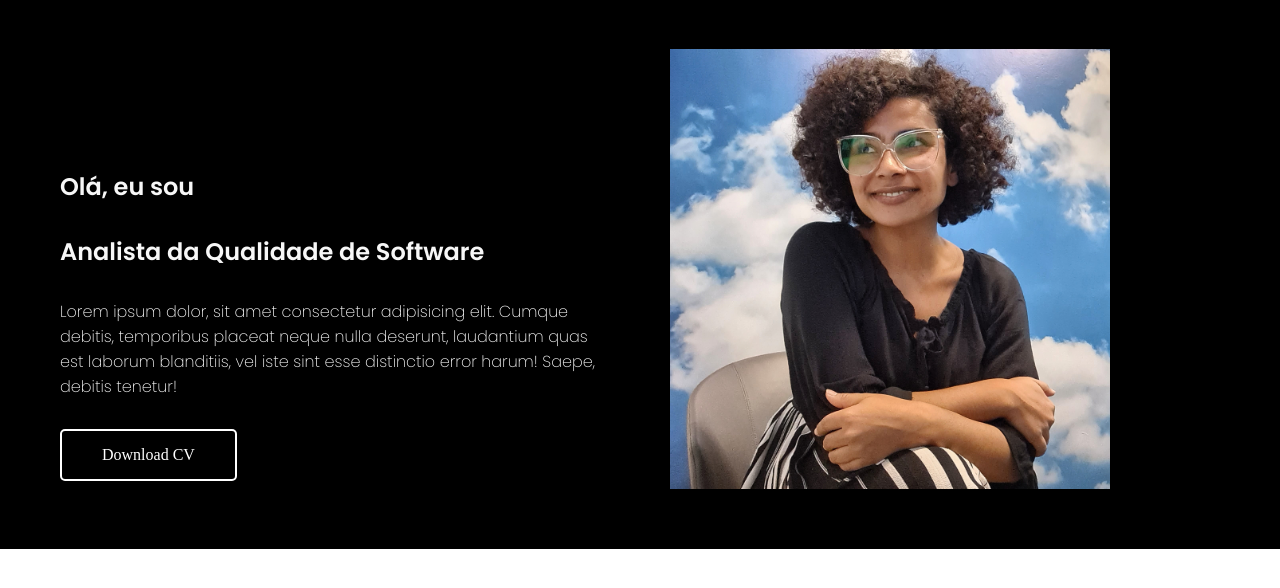
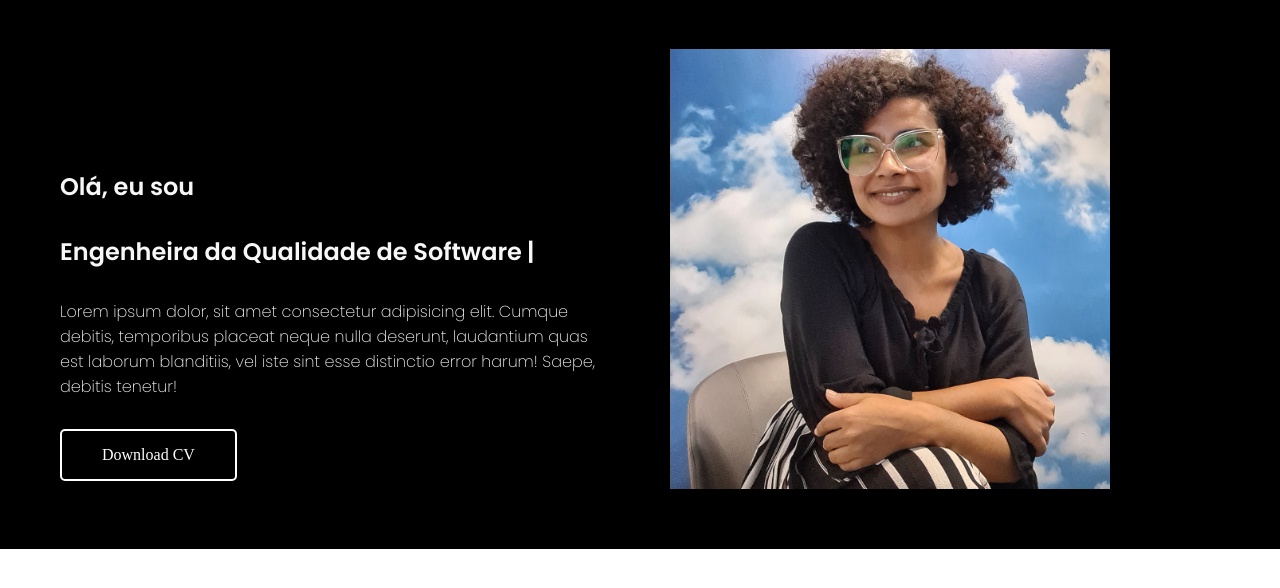
Before and after one commit to deborahleitedias/portfolio, a plain HTML site: page index.html in a window 1280 px wide. Shown: the part 78-666 px from the top of the page. Drawn offline with Linux system fonts and the light colour scheme.

Commit message:
add typing efect

```diff
--- a/assets/script.js
+++ b/assets/script.js
@@ -0,0 +1,12 @@
+function titleOn(element) {
+    const textArray = element.innerHTML.split('');
+    element.innerHTML = '';
+    textArray.forEach((letter, i) => {
+        setTimeout(()=> {
+            element.innerHTML += letter;
+        }, 75 * i);
+    });
+}
+
+const title = document.querySelector('.typing');
+titleOn(title);
--- a/assets/style.css
+++ b/assets/style.css
@@ -46,6 +46,7 @@ header .primary-navgation li a {
 }
 /* ===== Hero Section ===== */
 .hero {
+    animation: initializer .7s forwards;
     background-color: #000;
     display: grid;
     grid-template-columns: 1fr 1fr;
@@ -86,6 +87,35 @@ header .primary-navgation li a {
     max-width: 80%;
 
 }
+
+.typing::after {
+    content: '|';
+    margin-left: 5px;
+    opacity: 1;
+    animation: blink .5s infinite;
+}
+
+@keyframes blink {
+    from {
+        opacity: 1;
+    }
+
+    to {
+        opacity: 0;
+    }
+}
+
+@keyframes initializer {
+    from {
+        opacity: 0;
+        transform: translate3d(0, -60px, 0);
+    }
+
+    to {
+        opacity: 1;
+        transform: translate3d(0, 0, 0);
+    }
+}
 /* ===== About ===== */
 
 /* ===== Skills ===== */
--- a/index.html
+++ b/index.html
@@ -26,7 +26,7 @@
     <section aria-label="Seção download currículo" class="hero">
         <div class="hero-content">
             <h2>Olá, eu sou</h2>
-            <h2 class="typing">Analista da Qualidade de Software</h2>
+            <h2 class="typing">Engenheira da Qualidade de Software</h2>
             <p>Lorem ipsum dolor, sit amet consectetur adipisicing elit. Cumque debitis, temporibus placeat neque nulla deserunt,
             laudantium quas est laborum blanditiis, vel iste sint esse distinctio error harum! Saepe, debitis tenetur!</p>
             <a href="#">Download CV</a>
```
